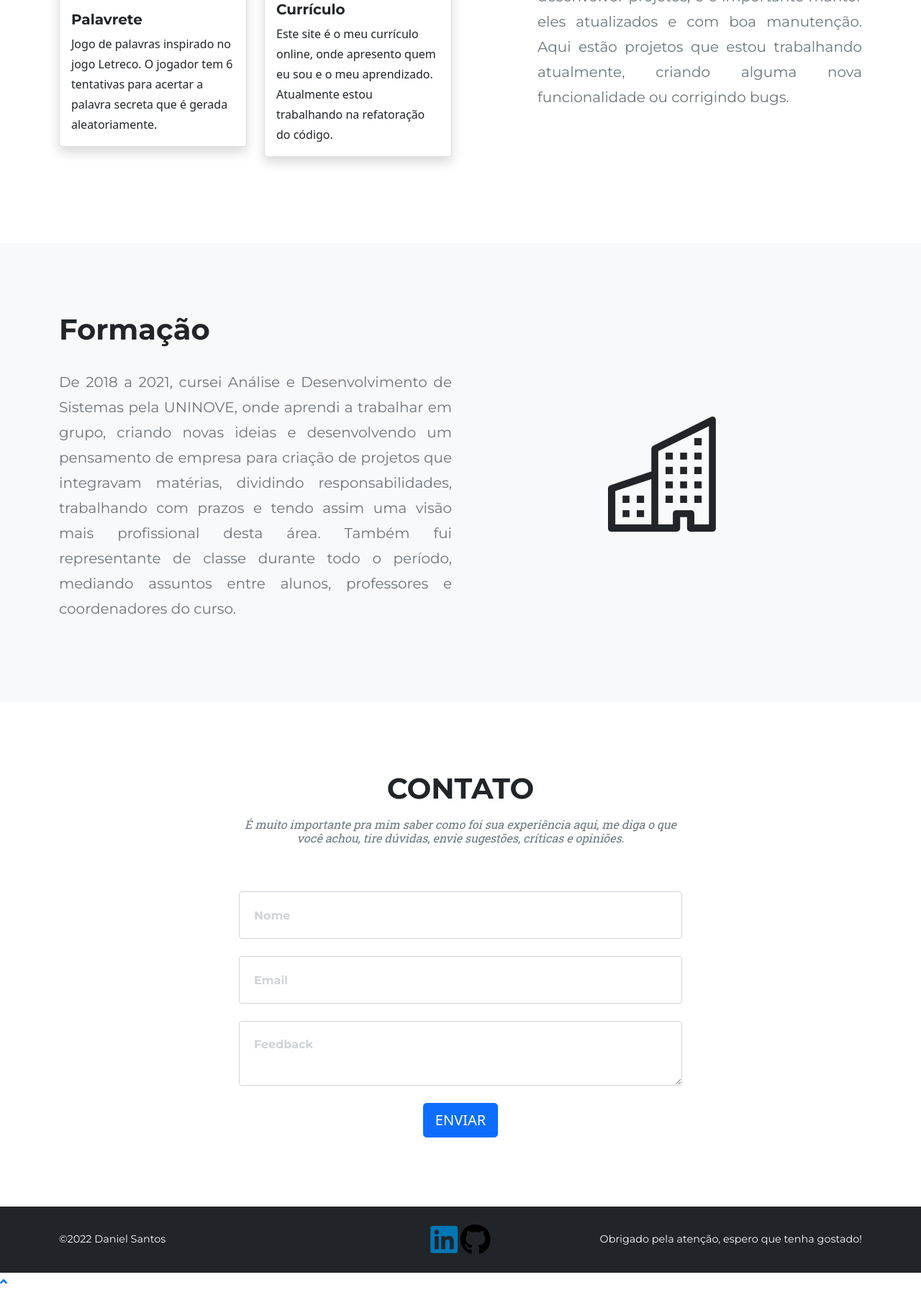
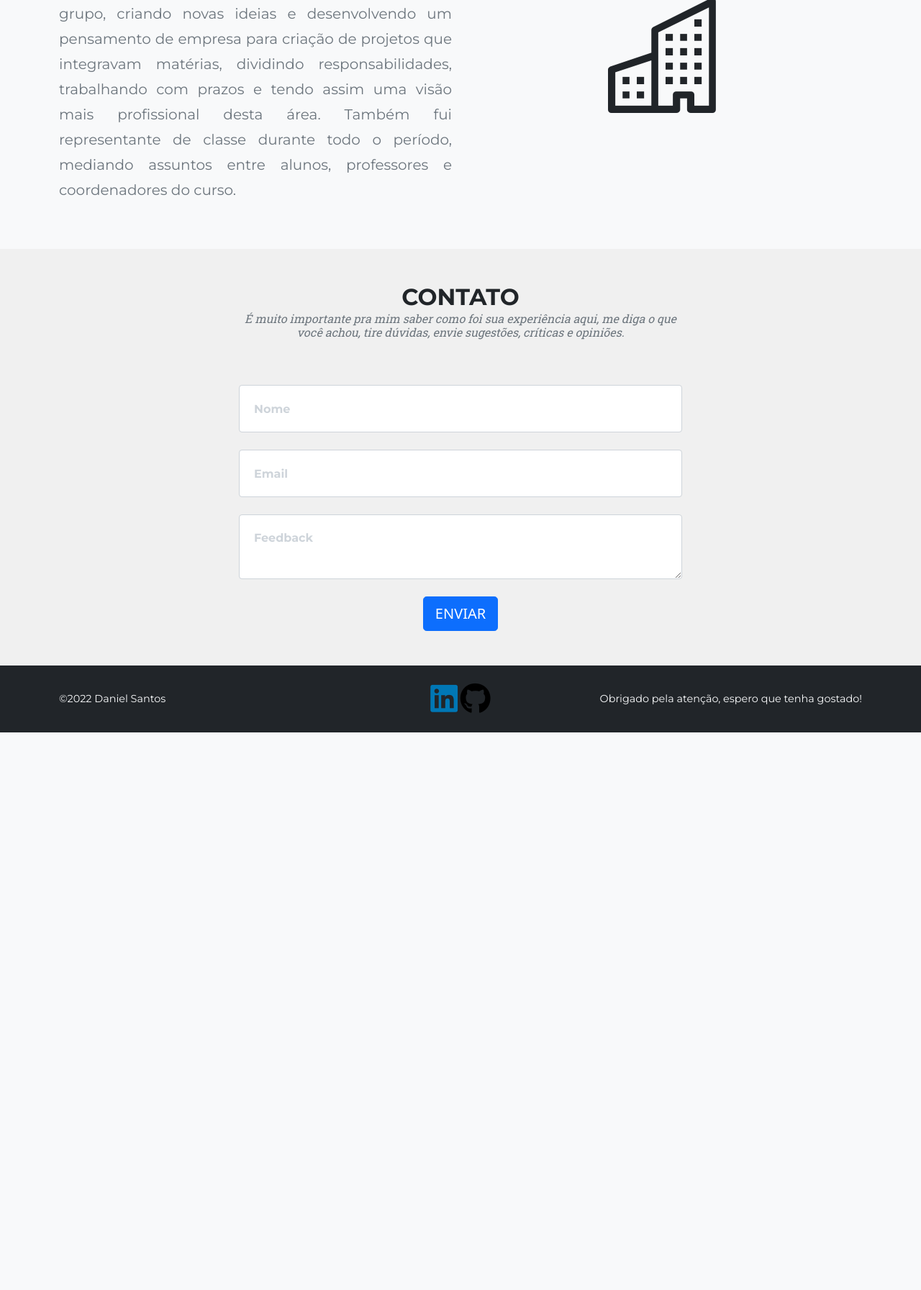
Before and after one commit to danielgsantos15/curriculo, a PHP site: page / in a window 1280 px wide. Shown: the part 3450-5243 px from the top of the page at 72% size. After the commit the page ends 4468 px from the top, so only its background shows below. Run offline with PHP 8.4, Linux system fonts and the light colour scheme; some libraries are stand-ins or nearby versions.

Commit message:
feat: layout changes

```diff
--- a/index.css
+++ b/index.css
@@ -9,6 +9,10 @@ body {
   background-color: var(--bs-body-bg);
   -webkit-text-size-adjust: 100%;
   -webkit-tap-highlight-color: rgba(0, 0, 0, 0);
+}
+
+section {
+  background-color: #f0f0f0;
 }
 
 hr {
@@ -73,16 +77,22 @@ body {
   overflow-x: hidden;
 }
 
+#profile{
+  margin-top: 3rem;
+  width: 20rem;
+  border-radius: 50%;
+}
+
 p {
   line-height: 1.75;
 }
 .page-section {
-  padding: 6rem 0;
+  padding: 3rem 0;
 }
 .page-section h2.section-heading, .page-section .section-heading.h2 {
-  font-size: 2.5rem;
+  font-size: 2rem;
   margin-top: 0;
-  margin-bottom: 1rem;
+  margin-bottom: 0;
 }
 .page-section h3.section-subheading, .page-section .section-subheading.h3 {
   font-size: 1rem;
@@ -416,3 +386,30 @@ section#contact form#contactForm :-ms-input-placeholder {
   font-size: 0.9rem;
   font-family: "Montserrat", -apple-system, BlinkMacSystemFont, "Segoe UI", Roboto, "Helvetica Neue", Arial, sans-serif, "Apple Color Emoji", "Segoe UI Emoji", "Segoe UI Symbol", "Noto Color Emoji";
 }
+
+.scroll-top {
+  position: fixed;
+  display: block;
+  bottom: 1.5625rem;
+  right: 1.5625rem;
+  z-index: 999;
+  background: rgba(255, 255, 255, .9);
+  height: 2.375rem;
+  width: 2.375rem;
+  line-height: 2.25rem;
+  text-align: center;
+  font-size: .875rem;
+  border-radius: 100%;
+  box-shadow: 0 0 0 5px rgba(0, 0, 0, .05);
+  transition: .5s all ease;
+  transform: translateY(4.25rem);
+  color: #788487;
+}
+
+.scroll-top.scroll-top-visible {
+  transform: translateY(0);
+}
+
+.scroll-top:hover {
+  transform: translateY(-0.3125rem);
+}
```
Also changed, not shown: other parts of index.css (+6 -46 lines).
